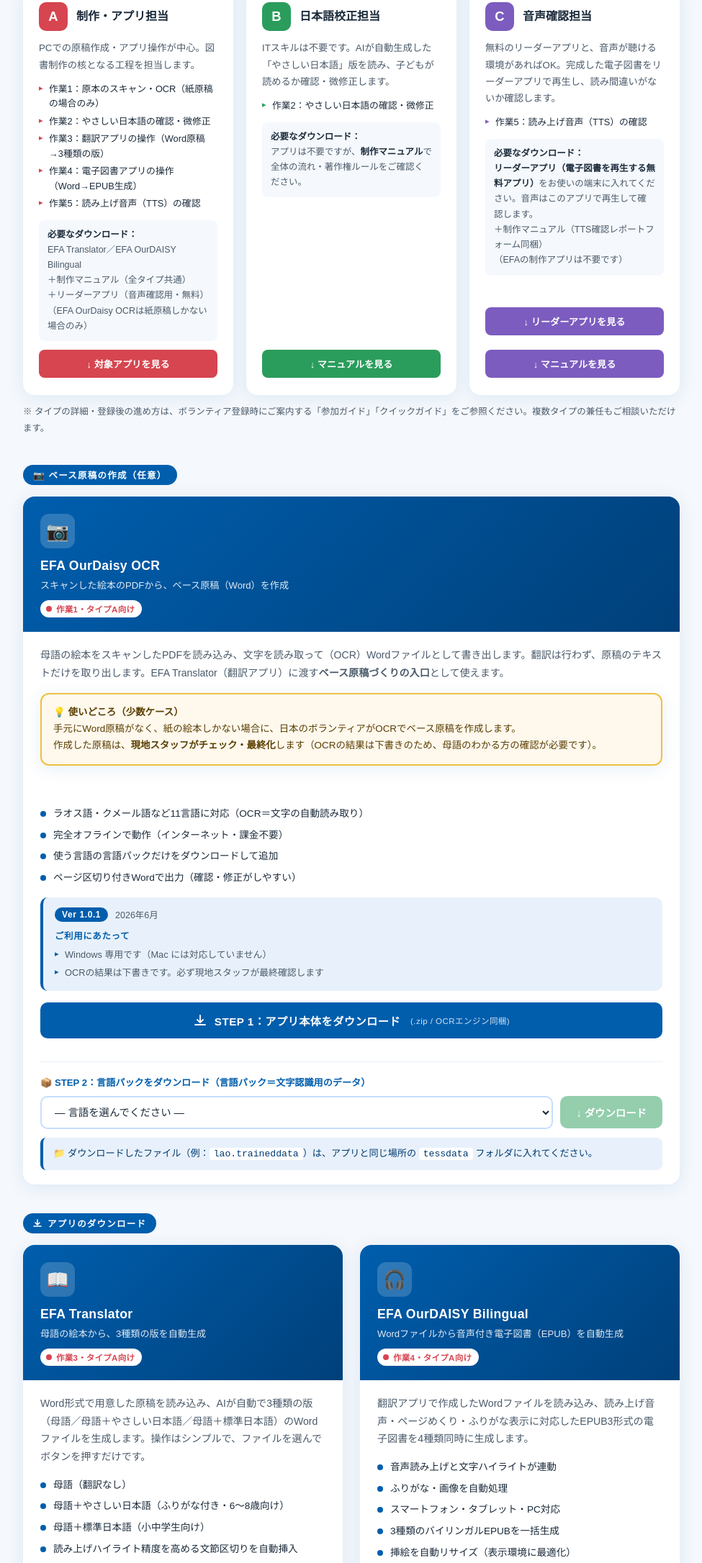
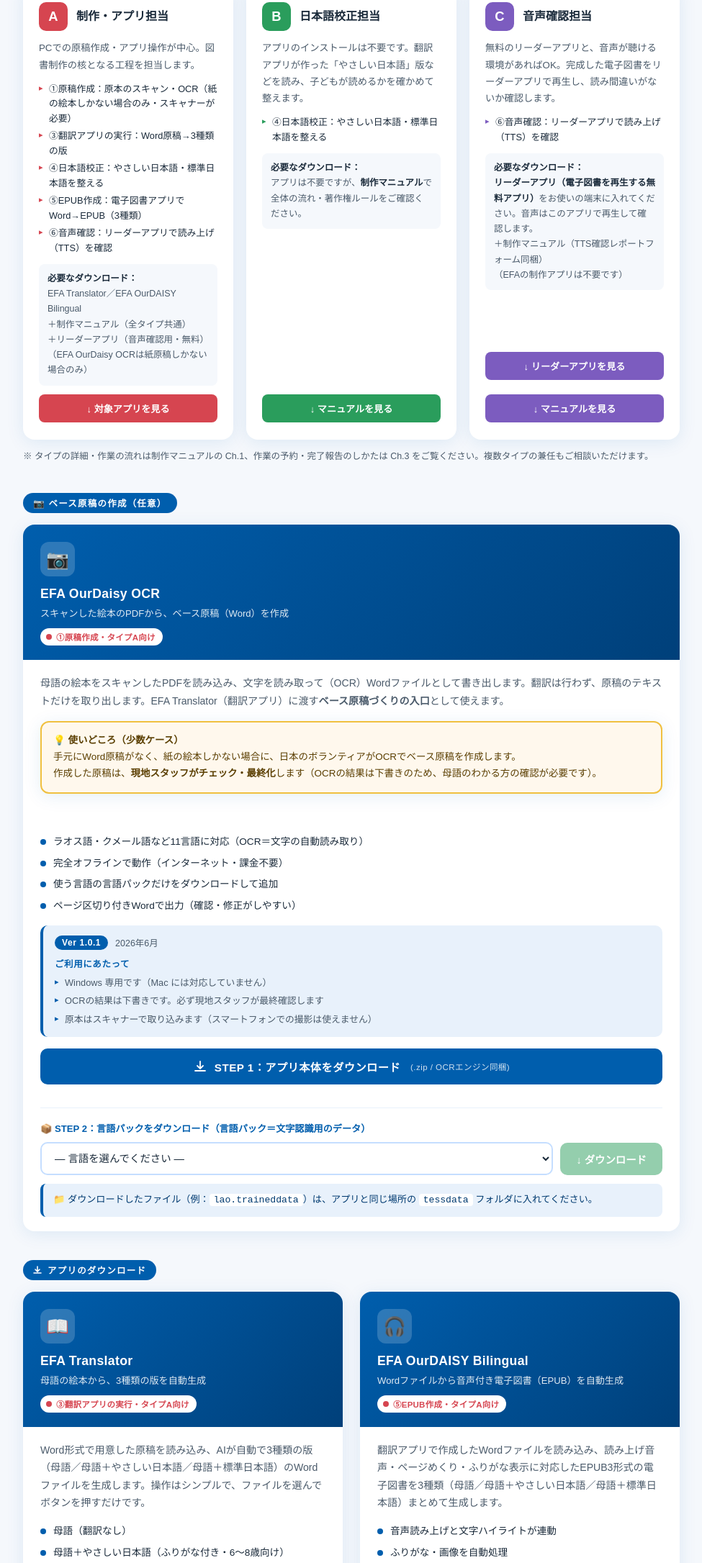
Before and after one commit to EfaJapan/ourdaisy-bilingual-updates, a plain HTML site: page index.html in a window 1280 px wide. Shown: the part 357-2529 px from the top of the page at 72% size, without its empty margins (152-1127 px from the left). Drawn offline with Linux system fonts and the light colour scheme.

Commit message:
Add files via upload

```diff
--- a/index.html
+++ b/index.html
@@ -21,7 +21,7 @@
     --green: #2a9d5c;
     --green-light: #f0f9f4;
     --accent-light: #fff8e8;
-    /* ボランティアタイプ配色（Flyer V1 / クイックガイド等の既存資料と統一） */
+    /* ボランティアタイプ配色（Flyer V1 等の既存資料と統一） */
     --type-a: #D64550;
     --type-b: #2a9d5c;
     --type-c: #7C5CBF;
@@ -671,11 +671,11 @@
       </div>
       <div class="type-desc">PCでの原稿作成・アプリ操作が中心。図書制作の核となる工程を担当します。</div>
       <ul class="type-tasks">
-        <li>作業1：原本のスキャン・OCR（紙原稿の場合のみ）</li>
-        <li>作業2：やさしい日本語の確認・微修正</li>
-        <li>作業3：翻訳アプリの操作（Word原稿→3種類の版）</li>
-        <li>作業4：電子図書アプリの操作（Word→EPUB生成）</li>
-        <li>作業5：読み上げ音声（TTS）の確認</li>
+        <li>①原稿作成：原本のスキャン・OCR（紙の絵本しかない場合のみ・スキャナーが必要）</li>
+        <li>③翻訳アプリの実行：Word原稿→3種類の版</li>
+        <li>④日本語校正：やさしい日本語・標準日本語を整える</li>
+        <li>⑤EPUB作成：電子図書アプリでWord→EPUB（3種類）</li>
+        <li>⑥音声確認：リーダーアプリで読み上げ（TTS）を確認</li>
       </ul>
       <div class="type-downloads">
         <strong>必要なダウンロード：</strong><br>
@@ -693,9 +693,9 @@
         <div class="type-badge">B</div>
         <div class="type-name">日本語校正担当</div>
       </div>
-      <div class="type-desc">ITスキルは不要です。AIが自動生成した「やさしい日本語」版を読み、子どもが読めるか確認・微修正します。</div>
+      <div class="type-desc">アプリのインストールは不要です。翻訳アプリが作った「やさしい日本語」版などを読み、子どもが読めるかを確かめて整えます。</div>
       <ul class="type-tasks">
-        <li>作業2：やさしい日本語の確認・微修正</li>
+        <li>④日本語校正：やさしい日本語・標準日本語を整える</li>
       </ul>
       <div class="type-downloads">
         <strong>必要なダウンロード：</strong><br>
@@ -712,7 +712,7 @@
       </div>
       <div class="type-desc">無料のリーダーアプリと、音声が聴ける環境があればOK。完成した電子図書をリーダーアプリで再生し、読み間違いがないか確認します。</div>
       <ul class="type-tasks">
-        <li>作業5：読み上げ音声（TTS）の確認</li>
+        <li>⑥音声確認：リーダーアプリで読み上げ（TTS）を確認</li>
       </ul>
       <div class="type-downloads">
         <strong>必要なダウンロード：</strong><br>
@@ -727,7 +727,7 @@
   </div>
 
   <div style="font-size:0.78rem; color:var(--text-light); margin:0 0 40px; line-height:1.8;">
-    ※ タイプの詳細・登録後の進め方は、ボランティア登録時にご案内する「参加ガイド」「クイックガイド」をご参照ください。複数タイプの兼任もご相談いただけます。
+    ※ タイプの詳細・作業の流れは制作マニュアルの Ch.1、作業の予約・完了報告のしかたは Ch.3 をご覧ください。複数タイプの兼任もご相談いただけます。
   </div>
 
   <!-- アプリダウンロード -->
@@ -741,7 +741,7 @@
       <div class="app-icon">📷</div>
       <div class="app-name">EFA OurDaisy OCR</div>
       <div class="app-tagline">スキャンした絵本のPDFから、ベース原稿（Word）を作成</div>
-      <div class="type-chip chip-a">作業1・タイプA向け</div>
+      <div class="type-chip chip-a">①原稿作成・タイプA向け</div>
     </div>
     <div class="card-body">
       <div class="what-it-does">
@@ -768,6 +768,7 @@
         <ul class="changelog-list">
           <li>Windows 専用です（Mac には対応していません）</li>
           <li>OCRの結果は下書きです。必ず現地スタッフが最終確認します</li>
+          <li>原本はスキャナーで取り込みます（スマートフォンでの撮影は使えません）</li>
         </ul>
       </div>
 
@@ -808,7 +809,7 @@
         <div class="app-icon">📖</div>
         <div class="app-name">EFA Translator</div>
         <div class="app-tagline">母語の絵本から、3種類の版を自動生成</div>
-        <div class="type-chip chip-a">作業3・タイプA向け</div>
+        <div class="type-chip chip-a">③翻訳アプリの実行・タイプA向け</div>
       </div>
       <div class="card-body">
         <div class="what-it-does">
@@ -848,11 +849,11 @@
         <div class="app-icon">🎧</div>
         <div class="app-name">EFA OurDAISY Bilingual</div>
         <div class="app-tagline">Wordファイルから音声付き電子図書（EPUB）を自動生成</div>
-        <div class="type-chip chip-a">作業4・タイプA向け</div>
+        <div class="type-chip chip-a">⑤EPUB作成・タイプA向け</div>
       </div>
       <div class="card-body">
         <div class="what-it-does">
-          翻訳アプリで作成したWordファイルを読み込み、読み上げ音声・ページめくり・ふりがな表示に対応したEPUB3形式の電子図書を4種類同時に生成します。
+          翻訳アプリで作成したWordファイルを読み込み、読み上げ音声・ページめくり・ふりがな表示に対応したEPUB3形式の電子図書を3種類（母語／母語＋やさしい日本語／母語＋標準日本語）まとめて生成します。
         </div>
         <ul class="feature-list">
           <li>音声読み上げと文字ハイライトが連動</li>
@@ -893,8 +894,8 @@
 
   <div style="background:var(--white); border-radius:var(--radius); box-shadow:var(--shadow); padding:22px 28px; margin-bottom:40px;">
     <div style="display:flex; flex-wrap:wrap; align-items:center; gap:10px; margin-bottom:8px;">
-      <div style="font-size:1rem; font-weight:700; color:var(--blue-dark);">🎧 音声確認（作業5）には、リーダーアプリが必要です</div>
-      <div class="type-chip chip-c">作業5・タイプC／タイプA向け</div>
+      <div style="font-size:1rem; font-weight:700; color:var(--blue-dark);">🎧 音声確認（⑥）には、リーダーアプリが必要です</div>
+      <div class="type-chip chip-c">⑥音声確認・タイプC／タイプA向け</div>
     </div>
     <div style="font-size:0.83rem; color:var(--text-light); line-height:1.8; margin-bottom:14px;">
       リーダーアプリは、完成した電子図書（EPUB）を再生する無料のアプリです。音声確認では、このアプリで電子図書を再生し、読み上げを聴きながら確認します。<br>
```
